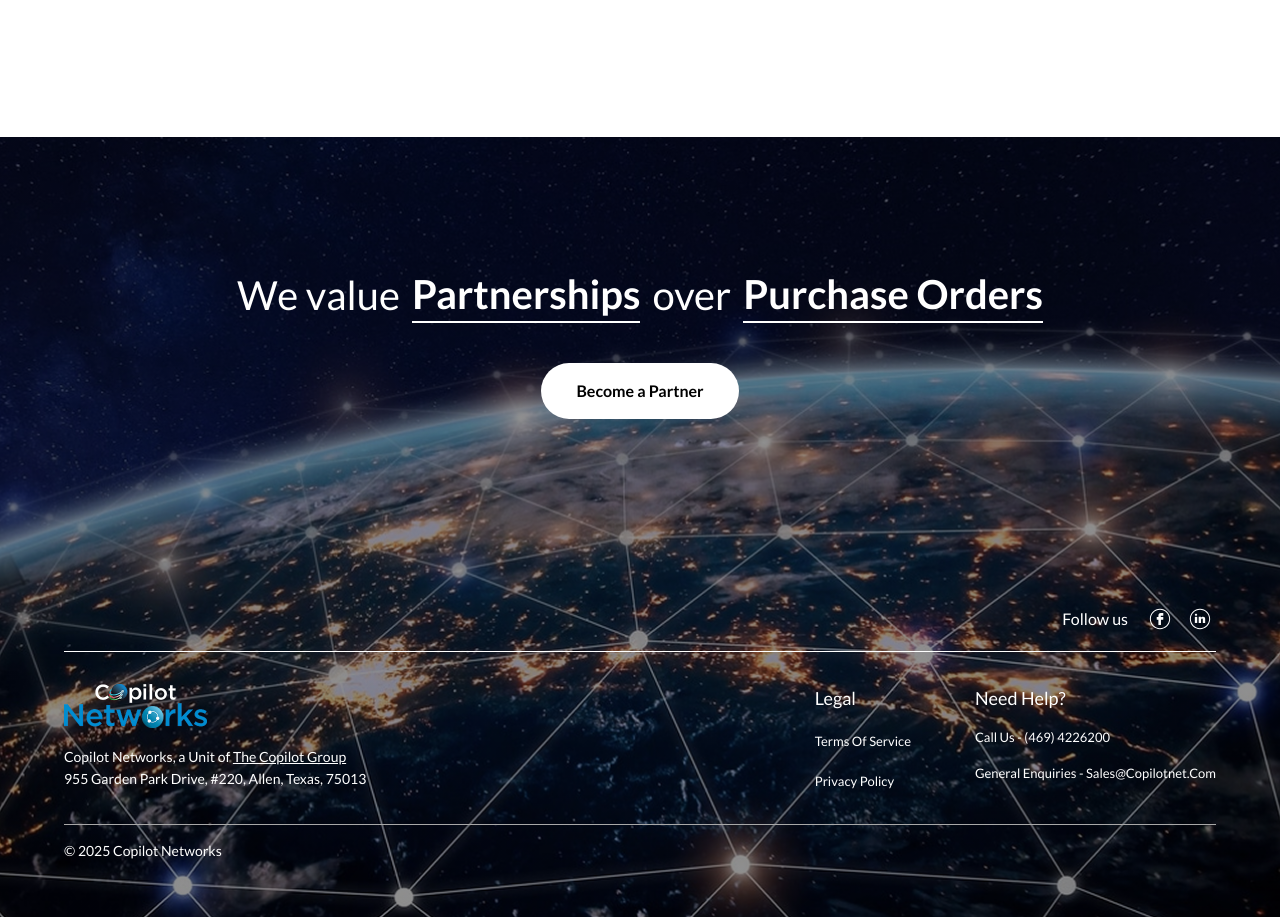
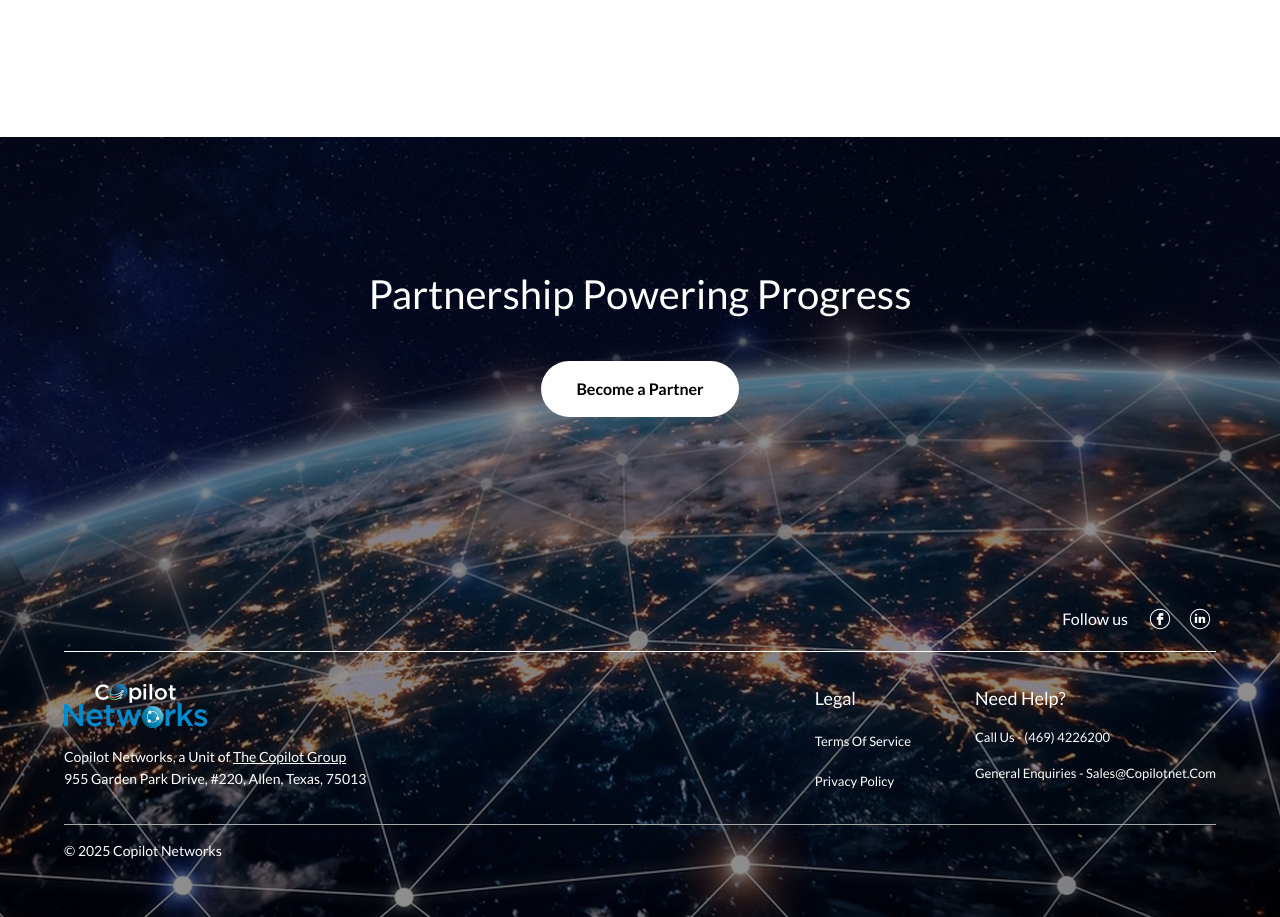
Before and after one commit to shreyaskyada/copilot-networks, a React (Vite) app: page /contact in a window 1280 px wide. Shown: the part 2060-2977 px from the top of the page. Built offline with nearby package versions, Linux system fonts and the light colour scheme; a web font is replaced by a local one.

Commit message:
Fix: footer slogan change and locations bottom dot

```diff
--- a/src/components/Footer/Footer.tsx
+++ b/src/components/Footer/Footer.tsx
@@ -1,17 +1,15 @@
 const Footer = () => {
   return (
     <div
-      className="font-Lato relative h-[920px] bg-[#002235] bg-cover bg-bottom bg-no-repeat text-white md:h-[780px]"
+      className="font-Lato relative h-[920px] bg-[#002235] bg-cover bg-center bg-no-repeat text-white md:h-[780px]"
       style={{
         backgroundImage:
           "linear-gradient(rgba(0,0,0,0.44),rgba(0,0,0,0.44)),url(footer.png)",
       }}
     >
       <div className="z-50 flex flex-col pt-[60px] lg:pt-[130px]">
-        <div className="font-Lato mx-auto flex w-[90%] max-w-6xl flex-wrap items-center justify-center gap-1 text-[20px] sm:w-[50%] sm:text-[30px] md:w-full md:gap-[12px] md:text-[40px] md:leading-[54px]">
-          We value <span className="border-b-2 font-bold">Partnerships</span>{" "}
-          over
-          <span className="border-b-2 font-bold">Purchase Orders</span>
+        <div className="font-Lato mx-auto flex w-[90%] max-w-6xl flex-wrap items-center justify-center text-[20px] sm:text-[30px] md:w-full md:gap-[12px] md:text-[40px] md:leading-[54px]">
+          Partnership Powering Progress
         </div>
         <div className="mt-10 flex flex-col items-center">
           <button className="h-[56px] w-[198px] cursor-pointer rounded-full bg-white p-4 text-base font-semibold text-black">
--- a/src/modules/Contact/components/Locations/Locations.tsx
+++ b/src/modules/Contact/components/Locations/Locations.tsx
@@ -51,7 +51,7 @@ const Locations = () => {
   return (
     <div className="mx-auto my-20 w-[100%] max-w-5xl overflow-hidden sm:w-[90%]">
       {/* Show Slider in Mobile View */}
-      <div className="block sm:hidden">
+      <div className="mb-10 block sm:hidden">
         <Slider {...settings}>
           {LocationsData.map(({ address, country, location }, index) => (
             <div key={index} className="p-4">
```
